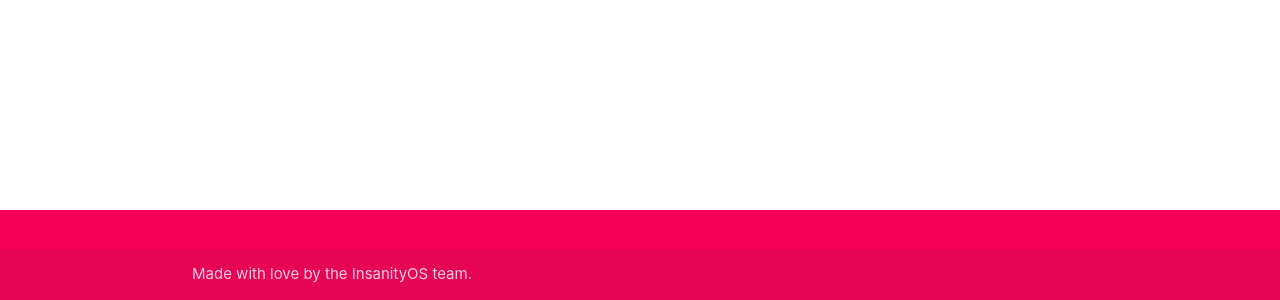
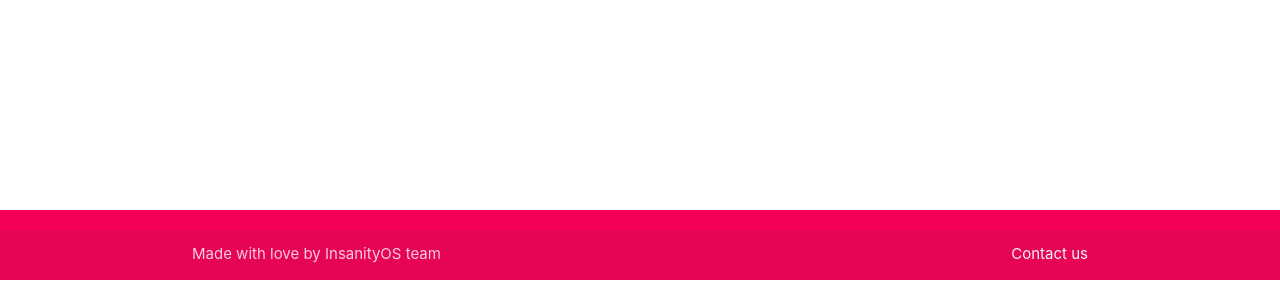
Before and after one commit to InsanityOS-team/InsanityOS-website, a plain HTML site: page index.html in a window 1280 px wide. Shown: the part 1906-2206 px from the top of the page. Drawn offline with nearby package versions, Linux system fonts and the light colour scheme; a script that the page names is missing.

Commit message:
Added contact us

```diff
--- a/index.html
+++ b/index.html
@@ -34,13 +34,12 @@
 
     <footer class="page-footer pink accent-3">
       <div class="container">
-        <div class="row">
-          </div>
         </div>
       </div>
       <div class="footer-copyright">
         <div class="container">
-        Made with love by the InsanityOS team.
+        Made with love by InsanityOS team
+        <a class="grey-text text-lighten-4 right" href="mailto:insanityosteam@gmail.com">Contact us</a>
         </div>
       </div>
     </footer>
```
